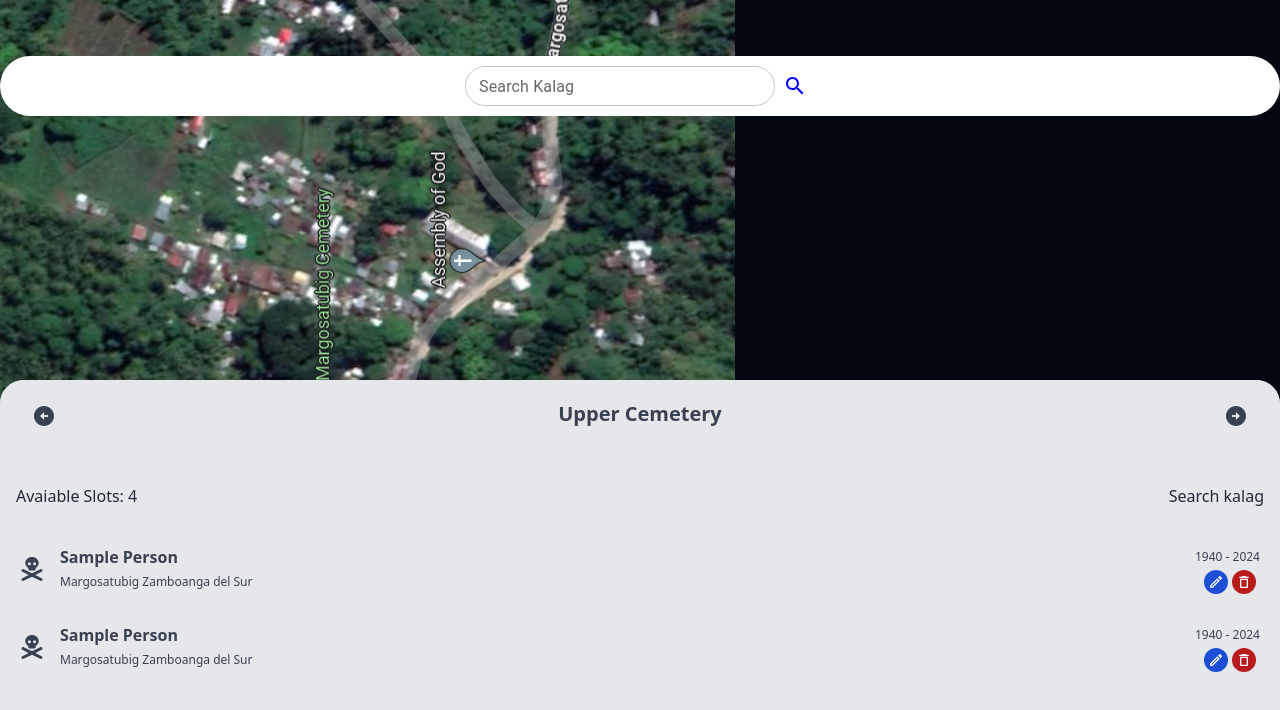
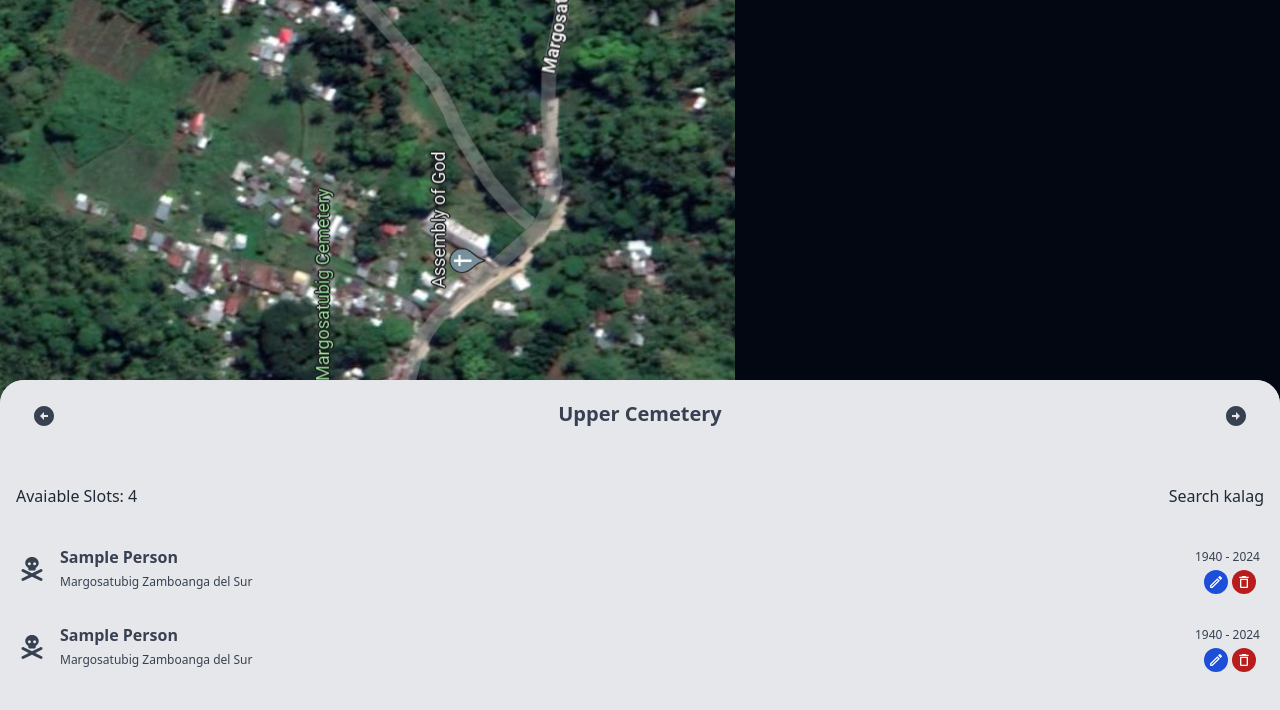
Before and after one commit to edmar-afk/cemetery, a React (Vite) app: page /dashboard in a window 1280 px wide. Shown: the top 710 px of the page. Built offline with nearby package versions, Linux system fonts and the light colour scheme.

Commit message:
change to scale

```diff
--- a/src/components/dashboard/Search.jsx
+++ b/src/components/dashboard/Search.jsx
@@ -11,7 +11,7 @@ function Search({ searchToggle }) {
 		<div className="relative p">
 			<div
 				className={`fixed top-14 bg-white ${
-					searchToggle ? "top-0" : "-top-56"
+					searchToggle ? "scale-100" : "scale-0"
 				} w-screen h-[60px] rounded-full flex justify-center transition-all duration-300`}>
 				<Box
 					className="App"
```
